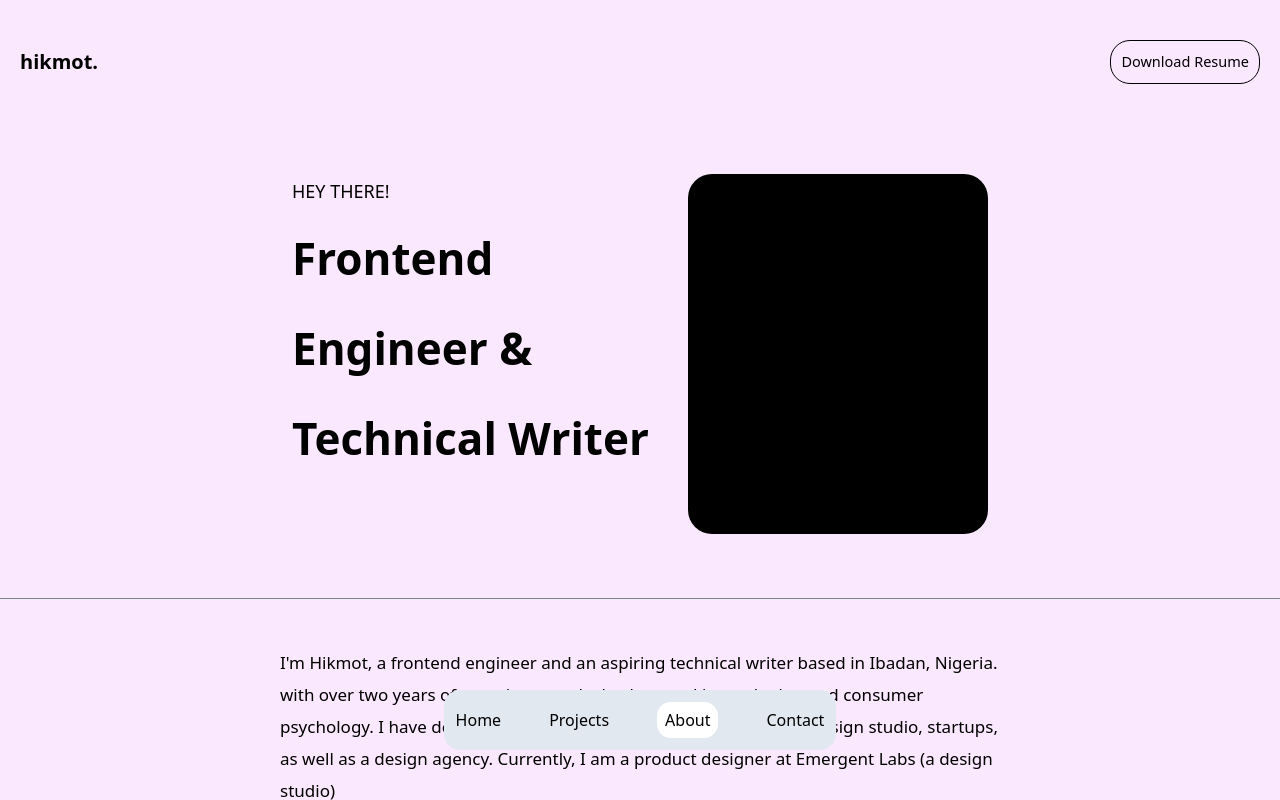
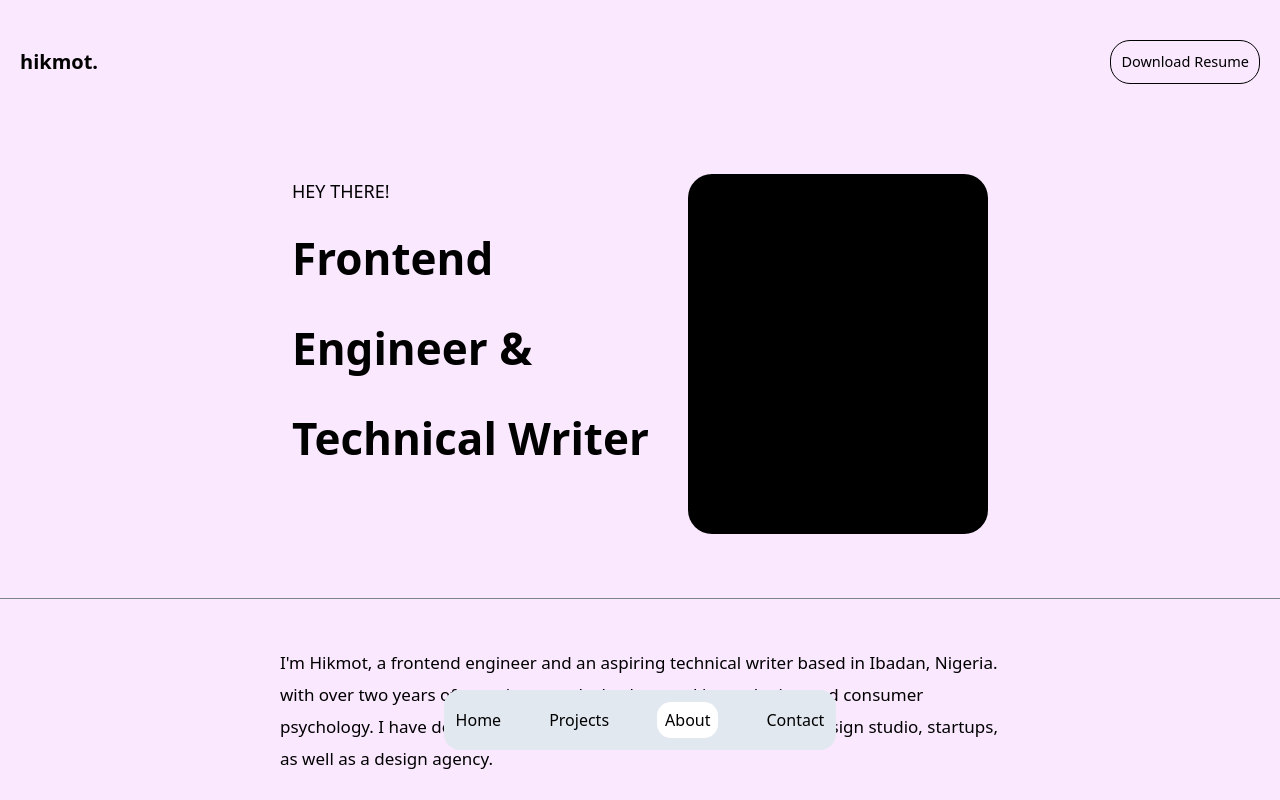
Before and after one commit to Hikmot-O/My-Portfolio, a React (Create React App) app: page /about in a window 1280 px wide. Built offline with nearby package versions, Linux system fonts and the light colour scheme.

Commit message:
Update About.jsx

```diff
--- a/src/pages/About.jsx
+++ b/src/pages/About.jsx
@@ -25,22 +25,19 @@ const About = () => {
           I'm Hikmot, a frontend engineer and an aspiring technical writer based in Ibadan, Nigeria. with over two years of experience and
           a background in marketing and consumer psychology. I have designed for
           a range of companies, including a design studio, startups, as well as
-          a design agency. Currently, I am a product designer at Emergent Labs
-          (a design studio)
+          a design agency.
         </p>
         <p className="text-black md:w-[720px] font-[500]">
-          I'm Petra, a product designer with over two years of experience and a
-          background in marketing and consumer psychology. I have designed for a
-          range of companies, including a design studio, startups, as well as a
-          design agency. Currently, I am a product designer at Emergent Labs (a
-          design studio)
+          I'm Hikmot, a frontend engineer and an aspiring technical writer based in Ibadan, Nigeria. with over two years of experience and
+          a background in marketing and consumer psychology. I have designed for
+          a range of companies, including a design studio, startups, as well as
+          a design agency.
         </p>
         <p className="text-black md:w-[720px] font-[500]">
-          I'm Petra, a product designer with over two years of experience and a
-          background in marketing and consumer psychology. I have designed for a
-          range of companies, including a design studio, startups, as well as a
-          design agency. Currently, I am a product designer at Emergent Labs (a
-          design studio)
+          I'm Hikmot, a frontend engineer and an aspiring technical writer based in Ibadan, Nigeria. with over two years of experience and
+          a background in marketing and consumer psychology. I have designed for
+          a range of companies, including a design studio, startups, as well as
+          a design agency.
         </p>
       </div>
 
```
